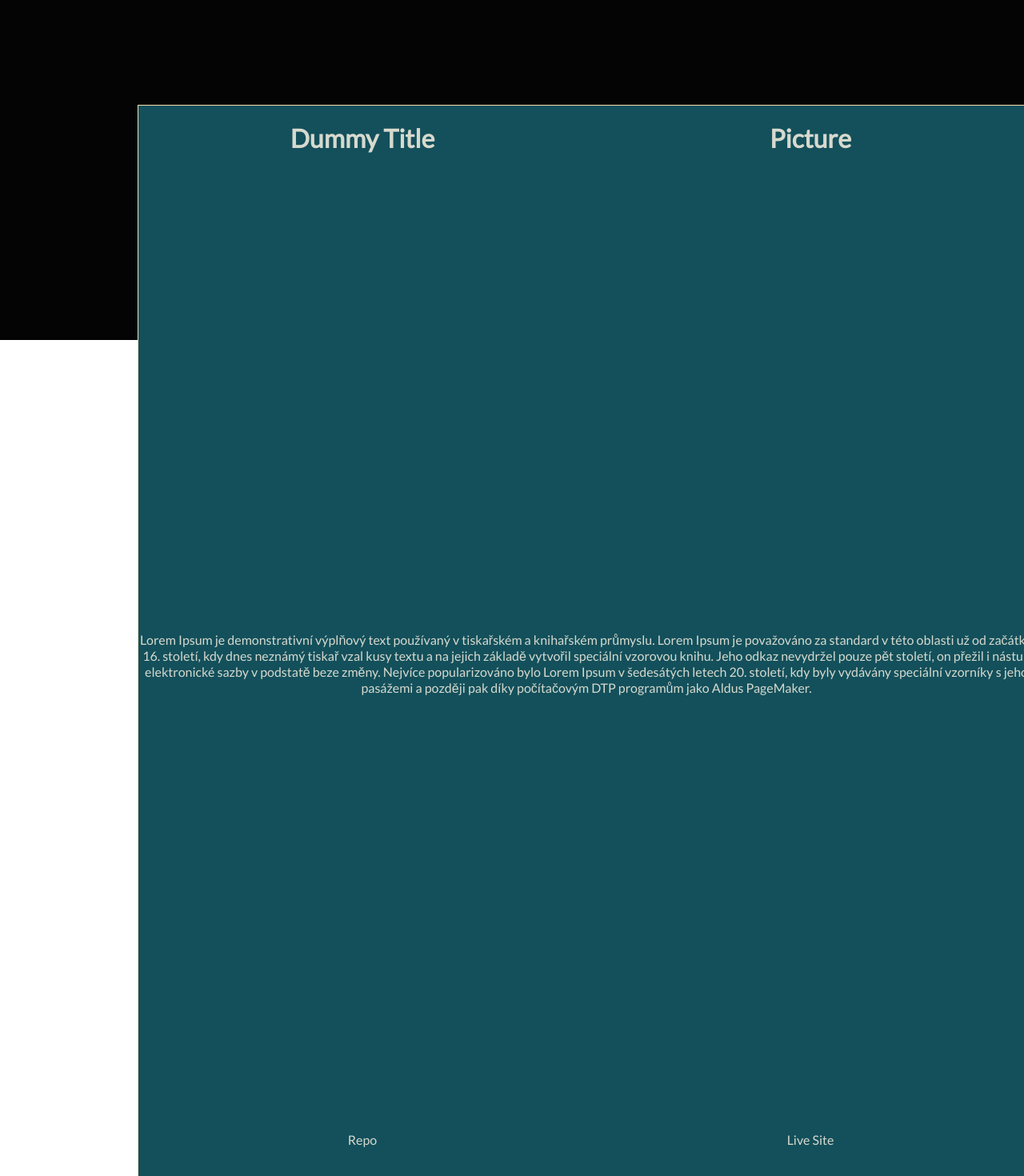
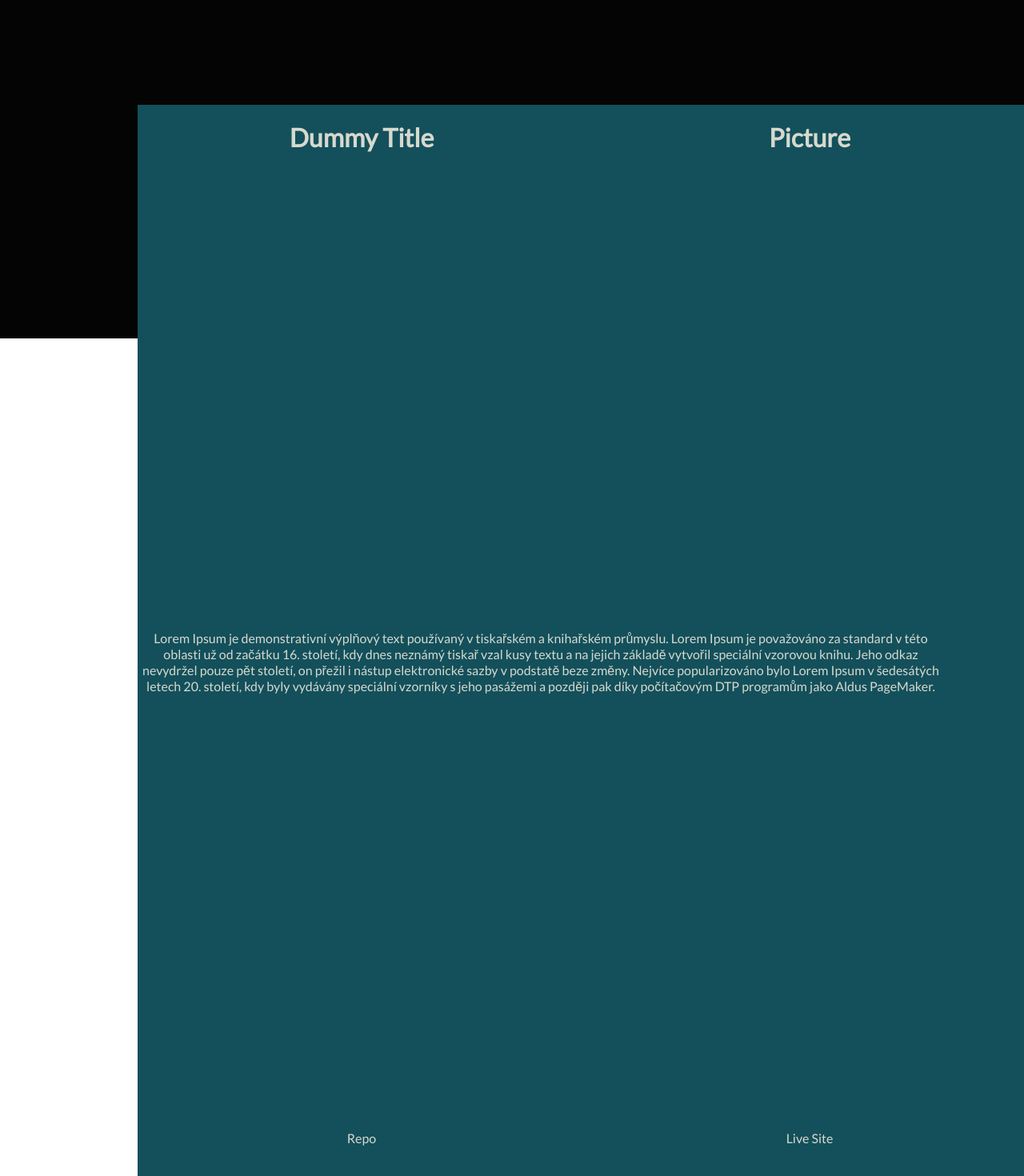
Before and after one commit to TelleDelly/Portfolio, a React (Create React App) app in the folder portfolio/: page / in a window 1280 px wide. Shown: the part 1180-2650 px from the top of the page at 80% size. Built offline with nearby package versions, Linux system fonts and the light colour scheme.

Commit message:
updates to project card styling

```diff
--- a/portfolio/src/Pages/Projects/Projects.css
+++ b/portfolio/src/Pages/Projects/Projects.css
@@ -10,6 +10,7 @@
     grid-template-columns: 1fr 1fr;
     grid-template-rows: 1fr 1fr;
     gap: 1em;
+    justify-items: center;
 }
 
 .project{
@@ -19,11 +20,12 @@
     height: 100%;
     grid-template-columns: 1fr 1fr;
     grid-template-rows: 2fr 2fr 1fr;
-    border: 1px solid wheat;
+    box-shadow: 10px 10px #edf6f7, 50%;
     margin: 12px;
 }
 
 .description {
     grid-column-start: 1;
     grid-column-end: 3;
+    width: 90%;
 }
```
